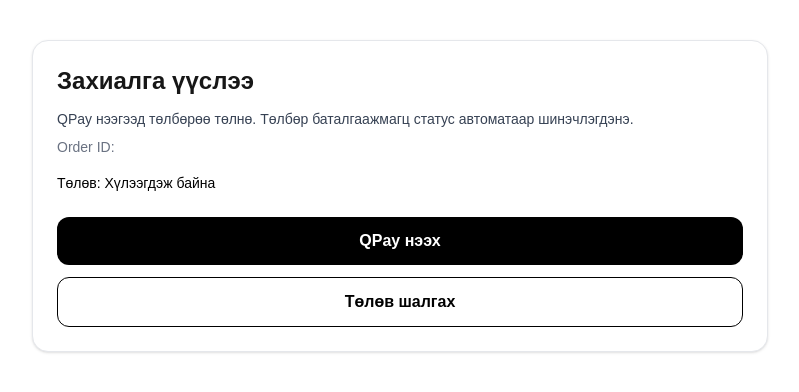
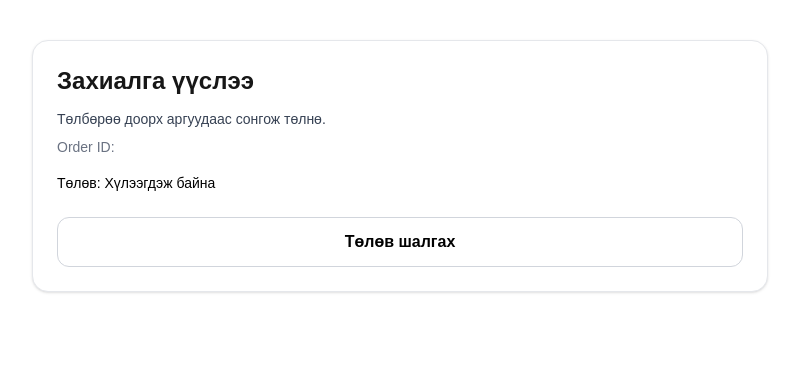
Before and after one commit to ShoyoNo10/tsemzsport, a Next.js app: page /order-success in a window 1280 px wide. Shown: the top 392 px of the page, without its empty margins (240-1039 px from the left). Built offline with nearby package versions, Linux system fonts and the light colour scheme.

Commit message:
first commit9

```diff
--- a/components/CheckoutForm.tsx
+++ b/components/CheckoutForm.tsx
@@ -140,6 +140,8 @@ interface CreateOrderResponse {
   order?: {
     _id: string;
     qpayDeepLink: string;
+    qpayShortUrl: string;
+    qpayQrImage: string;
   };
 }
 
@@ -187,7 +189,7 @@ export default function CheckoutForm() {
 
       const data = (await response.json()) as CreateOrderResponse;
 
-      if (!response.ok || !data.order?._id || !data.order.qpayDeepLink) {
+if (!response.ok || !data.order?._id) {
   setError(data.error || data.message || "Алдаа гарлаа");
   return;
 }
@@ -196,7 +198,9 @@ export default function CheckoutForm() {
 
 router.push(
   `/order-success?orderId=${data.order._id}&pay=${encodeURIComponent(
-          data.order.qpayDeepLink
+    data.order.qpayDeepLink || ""
+  )}&short=${encodeURIComponent(data.order.qpayShortUrl || "")}&qr=${encodeURIComponent(
+    data.order.qpayQrImage || ""
   )}`
 );
     } catch {
--- a/components/ShopPaymentClient.tsx
+++ b/components/ShopPaymentClient.tsx
@@ -14,6 +14,8 @@ export default function ShopPaymentClient() {
 
   const orderId = searchParams.get("orderId") || "";
   const payLink = searchParams.get("pay") || "";
+  const shortUrl = searchParams.get("short") || "";
+  const qrImage = searchParams.get("qr") || "";
 
   const [status, setStatus] = useState<"pending" | "paid" | "cancelled">("pending");
   const [checking, setChecking] = useState<boolean>(false);
@@ -33,7 +35,7 @@ export default function ShopPaymentClient() {
         setStatus(data.status);
       }
     } catch {
-      // noop
+      //
     } finally {
       setChecking(false);
     }
@@ -56,7 +58,7 @@ export default function ShopPaymentClient() {
       <h1 className="text-2xl font-bold">Захиалга үүслээ</h1>
 
       <p className="mt-3 text-sm text-gray-700">
-        QPay нээгээд төлбөрөө төлнө. Төлбөр баталгаажмагц статус автоматаар шинэчлэгдэнэ.
+        Төлбөрөө доорх аргуудаас сонгож төлнө.
       </p>
 
       <p className="mt-2 break-all text-sm text-gray-500">Order ID: {orderId}</p>
@@ -72,20 +74,41 @@ export default function ShopPaymentClient() {
         </p>
       </div>
 
+      {qrImage ? (
+        <div className="mt-6 flex justify-center">
+          <img
+            src={decodeURIComponent(qrImage)}
+            alt="QPay QR"
+            className="h-64 w-64 rounded-xl border object-contain"
+          />
+        </div>
+      ) : null}
+
       <div className="mt-6 space-y-3">
+        {shortUrl ? (
           <a
-          href={payLink ? decodeURIComponent(payLink) : "#"}
+            href={decodeURIComponent(shortUrl)}
             target="_blank"
             rel="noreferrer"
             className="block rounded-xl bg-black px-4 py-3 text-center font-semibold text-white"
           >
-          QPay нээх
+            QPay линкээр төлөх
           </a>
+        ) : null}
+
+        {payLink ? (
+          <a
+            href={decodeURIComponent(payLink)}
+            className="block rounded-xl border border-black px-4 py-3 text-center font-semibold text-black"
+          >
+            QPay app нээх
+          </a>
+        ) : null}
 
         <button
           type="button"
           onClick={() => void checkStatus()}
-          className="block w-full rounded-xl border border-black px-4 py-3 text-center font-semibold text-black"
+          className="block w-full rounded-xl border border-gray-300 px-4 py-3 text-center font-semibold text-black"
         >
           {checking ? "Шалгаж байна..." : "Төлөв шалгах"}
         </button>
```
Also changed, not shown: app/api/public/orders/route.ts (indentation only). Lines whose indentation alone changed are shown as unchanged.
